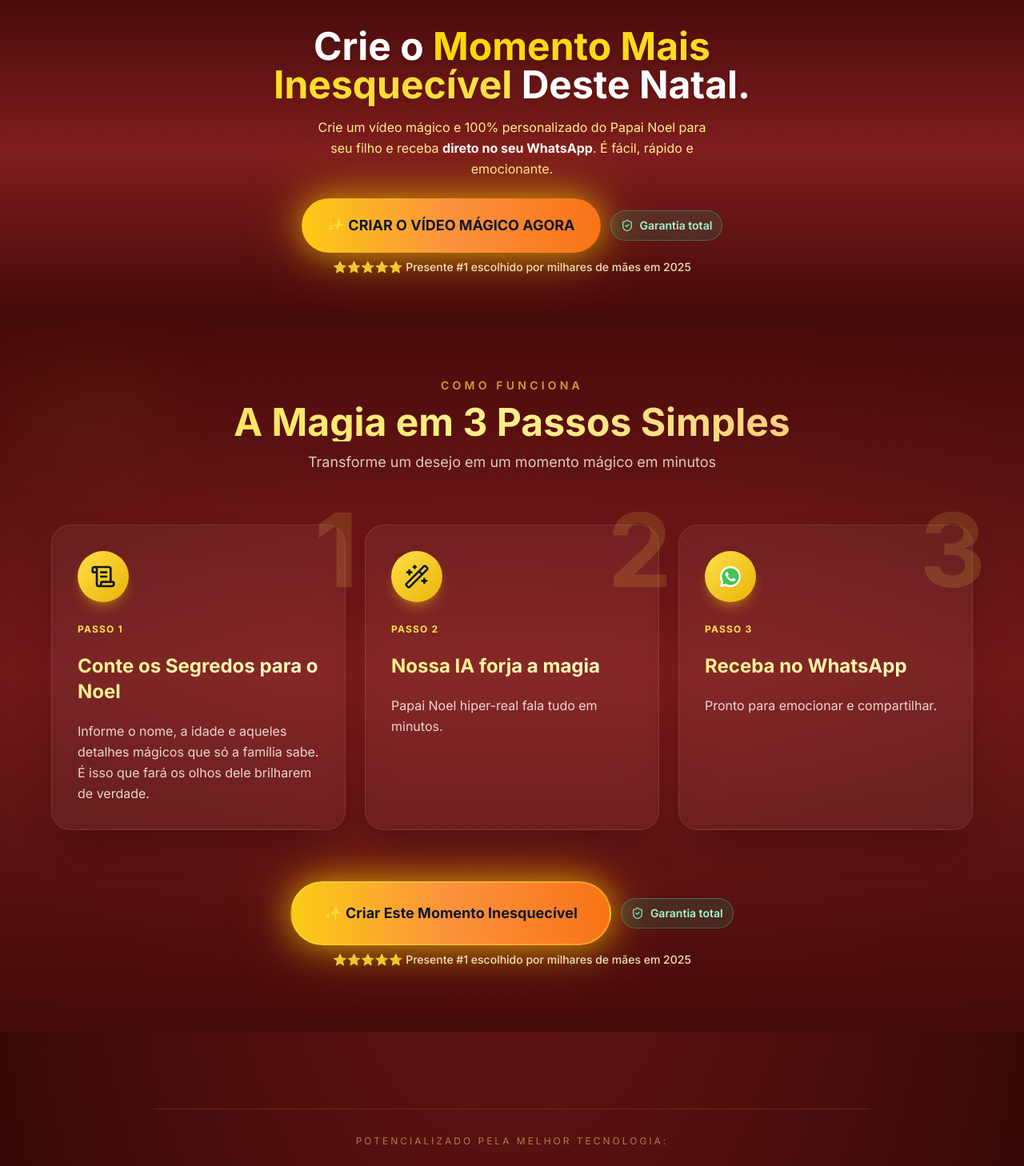
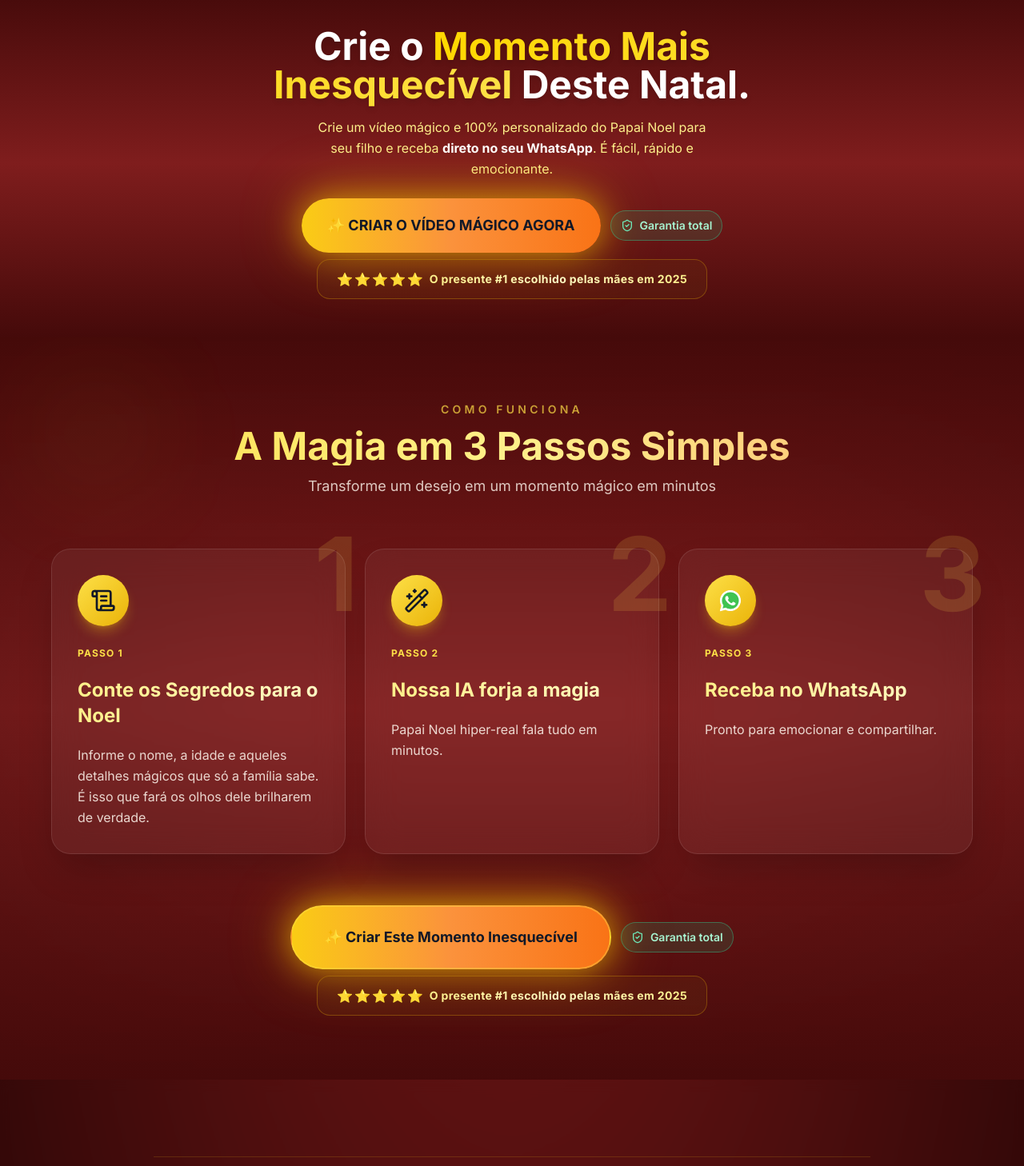
Before and after one commit to luizbem007-dot/PAPAI-NOEL, a React (Vite) app: page / in a window 1280 px wide. Shown: the part 494-1952 px from the top of the page at 80% size. Built offline with nearby package versions, Linux system fonts and the light colour scheme.

Commit message:
design: upgrade prova social com gradiente dourado, borda premium e estrelas separadas

```diff
--- a/src/components/LandingPage.jsx
+++ b/src/components/LandingPage.jsx
@@ -104,9 +104,16 @@ export default function LandingPage({ onCTAClick, vslUrl }) {
               </div>
             </div>
             {/* Frase de prova social abaixo da CTA */}
-            <p className="text-yellow-100/90 text-sm font-medium">
-              ⭐⭐⭐⭐⭐ Presente #1 escolhido por milhares de mães em 2025
-            </p>
+            <div className="flex items-center justify-center gap-2 px-6 py-3 rounded-2xl bg-gradient-to-r from-yellow-900/20 via-amber-900/20 to-yellow-900/20 border border-yellow-500/30 backdrop-blur-sm">
+              <div className="flex gap-0.5">
+                {[...Array(5)].map((_, i) => (
+                  <span key={i} className="text-yellow-400 text-base">⭐</span>
+                ))}
+              </div>
+              <p className="text-transparent bg-clip-text bg-gradient-to-r from-yellow-200 via-yellow-100 to-yellow-200 text-sm font-bold tracking-wide">
+                O presente #1 escolhido pelas mães em 2025
+              </p>
+            </div>
           </div>
         </div>
       </section>
@@ -202,9 +209,16 @@ export default function LandingPage({ onCTAClick, vslUrl }) {
                   Garantia total
                 </div>
               </div>
-              <p className="text-yellow-100/90 text-sm font-medium">
-                ⭐⭐⭐⭐⭐ Presente #1 escolhido por milhares de mães em 2025
-              </p>
+              <div className="flex items-center justify-center gap-2 px-6 py-3 rounded-2xl bg-gradient-to-r from-yellow-900/20 via-amber-900/20 to-yellow-900/20 border border-yellow-500/30 backdrop-blur-sm">
+                <div className="flex gap-0.5">
+                  {[...Array(5)].map((_, i) => (
+                    <span key={i} className="text-yellow-400 text-base">⭐</span>
+                  ))}
+                </div>
+                <p className="text-transparent bg-clip-text bg-gradient-to-r from-yellow-200 via-yellow-100 to-yellow-200 text-sm font-bold tracking-wide">
+                  O presente #1 escolhido pelas mães em 2025
+                </p>
+              </div>
             </div>
           </motion.div>
         </div>
```
